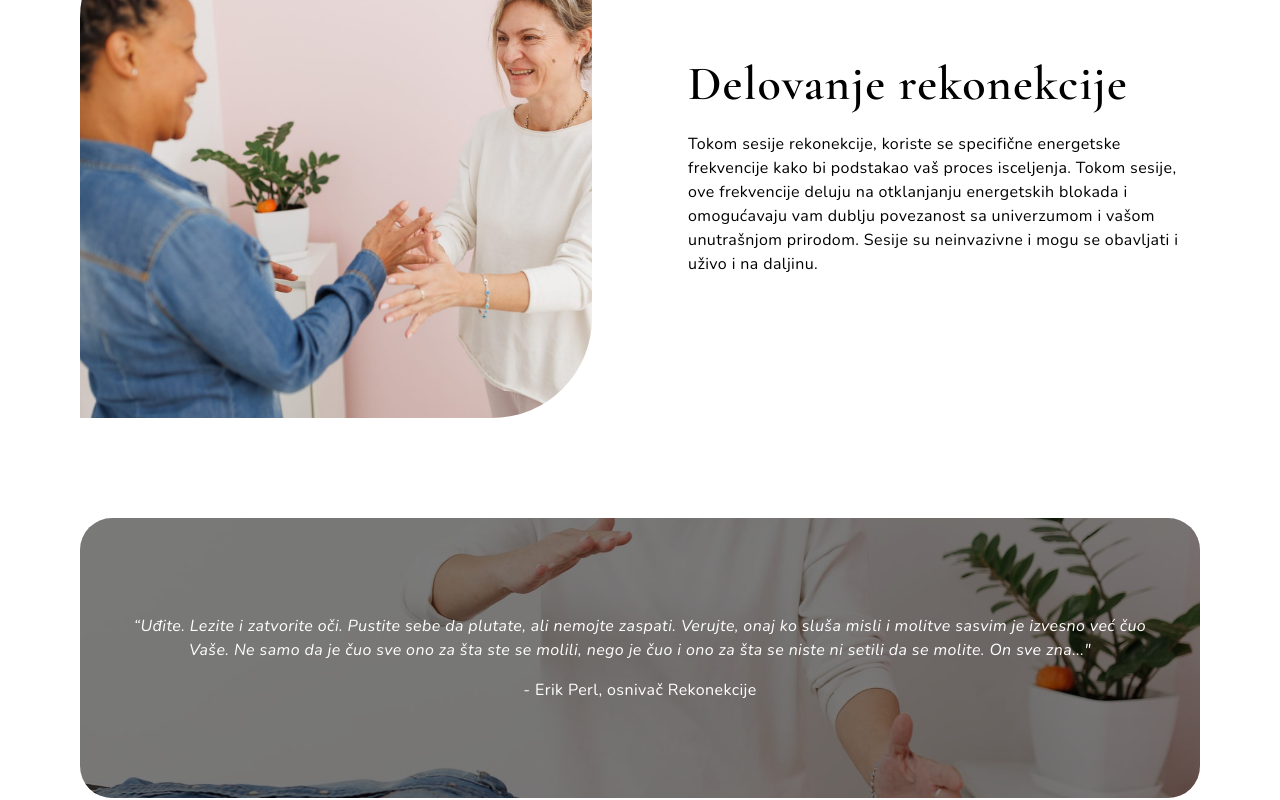
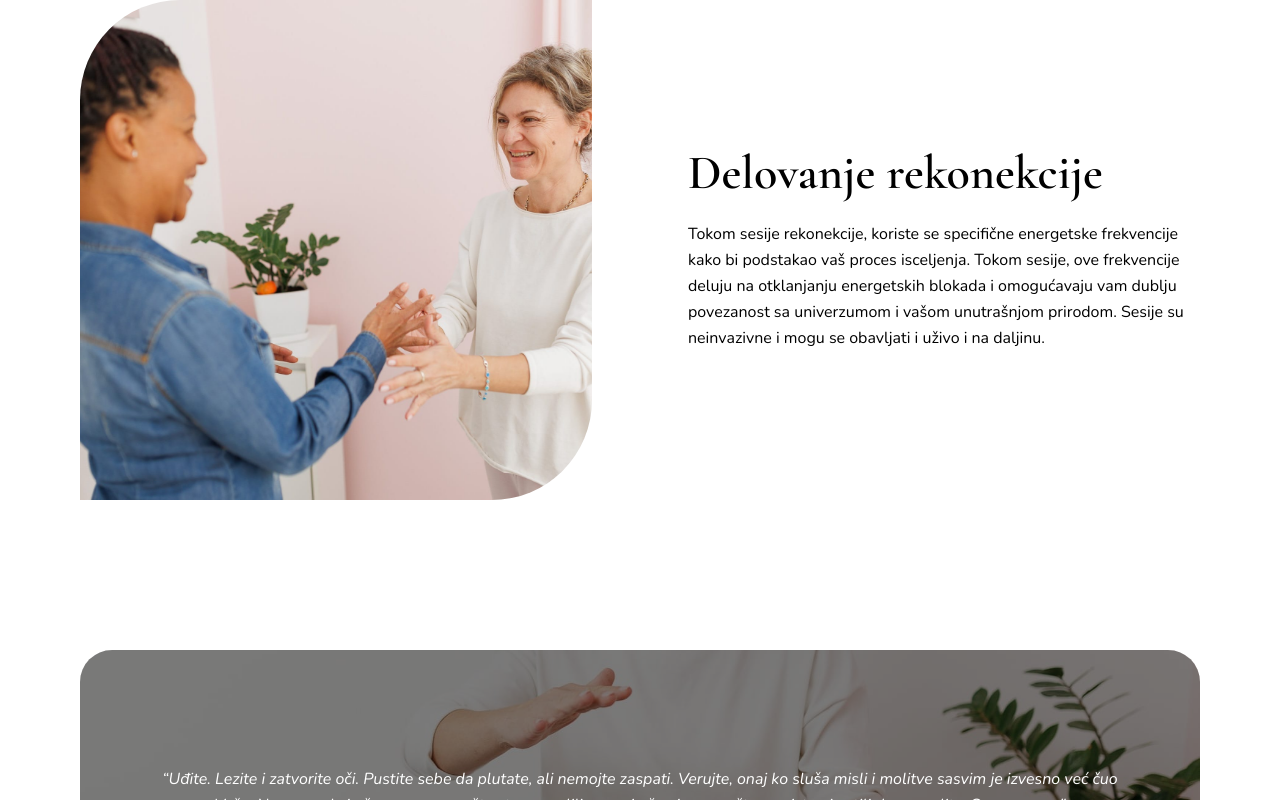
Before and after one commit to stefanelli990/rekonekcija-333-ljiljana, a React (Vite) app: page / in a window 1280 px wide. Shown: the part 1560-2360 px from the top of the page. Built offline with nearby package versions, Linux system fonts and the light colour scheme.

Commit message:
fixing responsive issues

```diff
--- a/src/components/About.jsx
+++ b/src/components/About.jsx
@@ -3,8 +3,8 @@ import aboutImg from '../assets/about-img.jpg'
 export default function About() {
   return (
     <section id="about">
-      <div className="wrapper py-[100px]">
-        <div className='grid grid-flow-col items-center gap-24'>
+      <div className="wrapper py-[75px] md:py-[150px]">
+        <div className='grid md:grid-flow-col items-center gap-16 md:gap-24'>
         <div className='h-[600px] rounded-tl-[100px] rounded-br-[100px] overflow-hidden'>
           <img className='h-full w-full object-cover' src={aboutImg} alt="" />
         </div>
--- a/src/components/Benefits.jsx
+++ b/src/components/Benefits.jsx
@@ -47,9 +47,9 @@ export default function Benefits() {
 
   return (
     <section id="benefits" className="bg-offWhite1">
-      <div className="wrapper py-[100px]">
+      <div className="wrapper py-[75px] md:py-[150px]">
         <h2 className="text-center mb-[75px]">Dobrobiti rekonekcije</h2>
-        <div className="grid grid-cols-3 gap-4">
+        <div className="grid sm:grid-cols-2 md:grid-cols-3 gap-4">
           {benefits.map((item, index) => (
             <div
               className="text-center flex flex-col justify-center items-center p-4"
--- a/src/components/Contact.jsx
+++ b/src/components/Contact.jsx
@@ -4,10 +4,10 @@ import { FaPhoneAlt } from "react-icons/fa";
 export default function Contact() {
   return (
     <section id="section">
-      <div className="wrapper my-[100px] ">
-        <div className="md:flex md:items-center md:gap-24">
+      <div className="wrapper py-[75px] md:py-[150px]">
+        <div className="flex flex-col gap-12 md:flex-row md:items-center md:gap-24">
         <div className="md:w-1/2">
-          <h2>Vaša rekonekcija počinje ovde</h2>
+          <h2>Povežimo se</h2>
           <p>
           Ako imate pitanja u vezi rekonekcijskog isceljivanja, želite da saznate više o našim uslugama, ili biste želeli da zakažete svoju prvu sesiju, slobodno nas kontaktirajte. Vaša dobrobit je na prvom mestu i ovde sam da vam pružim podršku na vašem putu ka isceljenju.
           </p>
--- a/src/components/Faq.jsx
+++ b/src/components/Faq.jsx
@@ -20,13 +20,13 @@ export default function Faq() {
     }
   };
   return (
-    <section id="faq" className="bg-offWhite1 py-[100px]">
-        <div className="wrapper">
+    <section id="faq" className="bg-offWhite1">
+        <div className="wrapper py-[75px] md:py-[150px]">
             <h2 className="text-center mb-[75px]">Najčešća pitanja</h2>
             <ul>
             {faq.map((item,index) => (
                 <li key={index} className="mb-4">
-                    <button onClick={() => toggleAccordion(index)} className="px-8 py-5 bg-white rounded-full cursor-pointer w-full flex justify-between items-center shadow-md shadow-slate-100">
+                    <button onClick={() => toggleAccordion(index)} className="px-8 py-5 bg-white text-left rounded-full cursor-pointer w-full flex justify-between items-center shadow-md shadow-slate-100 gap-4">
                         <h3>{item.question}</h3>
                         <div className="relative">
                             <div className="w-[18px] h-[3px] bg-primaryColor rounded-full"></div>
--- a/src/components/Footer.jsx
+++ b/src/components/Footer.jsx
@@ -4,8 +4,8 @@ export default function Footer() {
 
   return (
     <footer>
-        <div className="wrapper text-center py-8 font-normal border-t border-e-gray-300">
-        <p>&copy; {currentYear} Rekonekcija 333 Ljiljana. Developed by <a href="https://github.com/stefanelli990" target="_blank" className="underline">stefanelli990</a></p>
+        <div className="wrapper text-center">
+        <p className="py-8 border-t border-e-gray-300 font-normal">&copy; {currentYear} Rekonekcija 333 Ljiljana. Developed by <a href="https://github.com/stefanelli990" target="_blank" className="underline">stefanelli990</a></p>
         </div>
     </footer>
   )
--- a/src/components/Navbar.jsx
+++ b/src/components/Navbar.jsx
@@ -12,7 +12,7 @@ export default function Navbar() {
           <img src={logo} alt="Rekonekcija 333 Ljiljana Logo" width={80} />
         </Link>
         <nav>
-          <ul className="flex space-x-4 text-white">
+          <ul className="hidden md:flex space-x-4 font-normal text-white">
             {navLinks.map((item, index) => (
               <li key={index}>
                 <Link>{item}</Link>
--- a/src/components/Quote.jsx
+++ b/src/components/Quote.jsx
@@ -6,9 +6,9 @@ export default function Quote() {
       <div className="wrapper">
         <div
           style={{ backgroundImage: `url(${quoteImg})` }}
-          className="bg-center bg-cover py-24 bg-fixed rounded-[32px] overflow-hidden relative text-center -z-[-2]"
+          className="bg-center bg-cover py-[50px] md:py-[100px] bg-fixed rounded-[32px] overflow-hidden relative text-center -z-[-2]"
         >
-          <blockquote className="max-w-5xl text-white mx-auto">
+          <blockquote className="max-w-5xl text-white mx-auto p-4">
             <p className="italic">
               “Uđite. Lezite i zatvorite oči. Pustite sebe da plutate, ali
               nemojte zaspati. Verujte, onaj ko sluša misli i molitve sasvim je
@@ -20,7 +20,7 @@ export default function Quote() {
               <p>- Erik Perl, osnivač Rekonekcije</p>
             </footer>
           </blockquote>
-          <div className="bg-black/50 absolute top-0 left-0 right-0 bottom-0 -z-[1]"></div>
+          <div className="bg-black/50 absolute inset-0 -z-[1]"></div>
         </div>
       </div>
     </section>
--- a/src/components/Reconnection.jsx
+++ b/src/components/Reconnection.jsx
@@ -24,13 +24,13 @@ export default function Reconnection() {
       {reconnection.map((item, index) => (
         <div
           key={index}
-          className={`wrapper flex items-center gap-24 my-[100px] ${index % 2 === 0 ? 'flex-row text-right' : 'flex-row-reverse text-left'}`}
+          className={`wrapper flex items-center flex-col gap-12 md:flex-row md:gap-24 my-[75px] md:my-[150px] ${index % 2 === 0 ? 'md:flex-row md:text-right' : 'md:flex-row-reverse md:text-left'}`}
         >
-          <div className="w-1/2 ">
+          <div className="md:w-1/2 ">
             <h2>{item.reconnectionTitle}</h2>
             <p>{item.reconnectionDesc}</p>
           </div>
-          <div className={`w-1/2 h-[500px] overflow-hidden ${index % 2 === 0 ? 'rounded-bl-[100px] rounded-tr-[100px]' : 'rounded-br-[100px] rounded-tl-[100px]'}`}>
+          <div className={`md:w-1/2 h-[400px] md:h-[500px] overflow-hidden ${index % 2 === 0 ? 'rounded-bl-[100px] rounded-tr-[100px]' : 'rounded-br-[100px] rounded-tl-[100px]'}`}>
             <img
               className="w-full h-full object-cover"
               src={item.reconnectionImg}
--- a/src/components/Treatmants.jsx
+++ b/src/components/Treatmants.jsx
@@ -6,9 +6,9 @@ export default function Treatmants() {
     ]
   return (
     <section>
-        <div className="wrapper py-[100px]">
+        <div className="wrapper py-[75px] md:py-[150px]">
             <h2 className="text-center mb-[75px]">Tretmani za vas</h2>
-            <div className="flex gap-4">
+            <div className="flex flex-col md:flex-row gap-4">
                 {treatmants.map((item, index) => (
                     <div key={index} className="bg-offWhite1 px-6 py-10 rounded-2xl flex-1 text-center">
                     <h3>{item.treatmantTitle}</h3>
--- a/src/index.css
+++ b/src/index.css
@@ -6,11 +6,9 @@
 @tailwind utilities;
 
 @layer base {
-  * {
-    @apply tracking-wide;
-  }
+
   body {
-    @apply bg-white font-sans font-light;
+    @apply bg-white font-sans font-light leading-relaxed;
   }
   h1,
   h2 {
```
